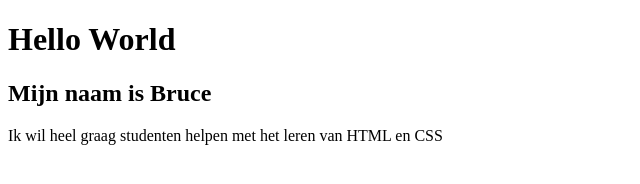
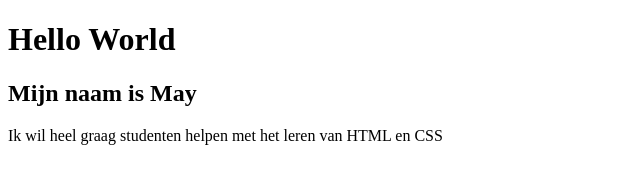
Before and after one commit to mayvdg/Keuzevak, a plain HTML site: page les-01/index.html in a window 1280 px wide. Shown: the full height of the page, 0-640 px from the left. Drawn offline with Linux system fonts and the light colour scheme.

Commit message:
naam veranderd

```diff
--- a/les-01/index.html
+++ b/les-01/index.html
@@ -10,7 +10,7 @@
 
 <body>
   <h1>Hello World</h1>
-  <h2>Mijn naam is Bruce</h2>
+  <h2>Mijn naam is May</h2>
 
   <p>Ik wil heel graag studenten helpen met het leren van HTML en CSS</p>
 
```
